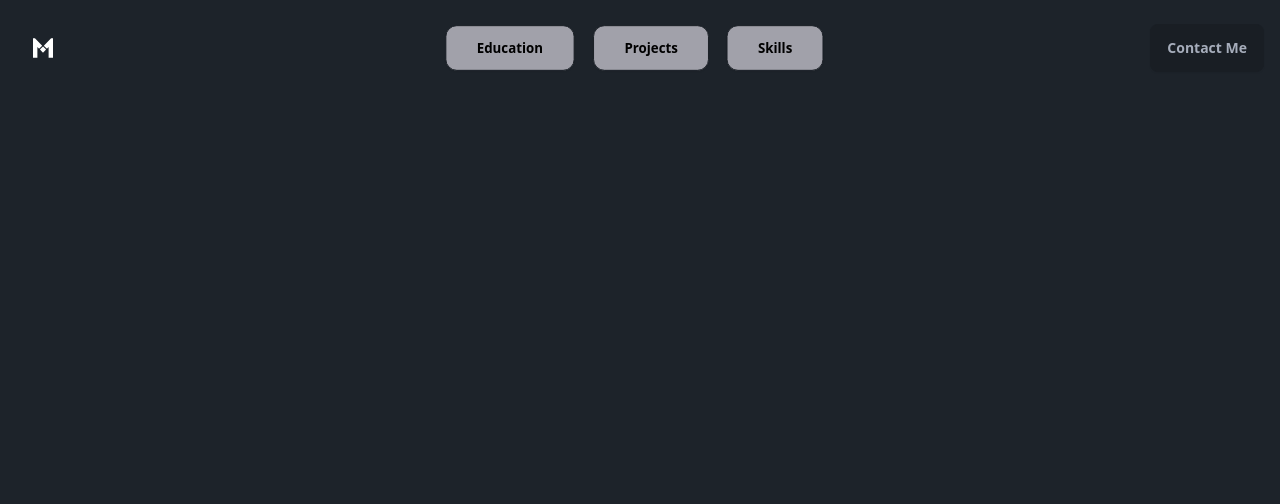
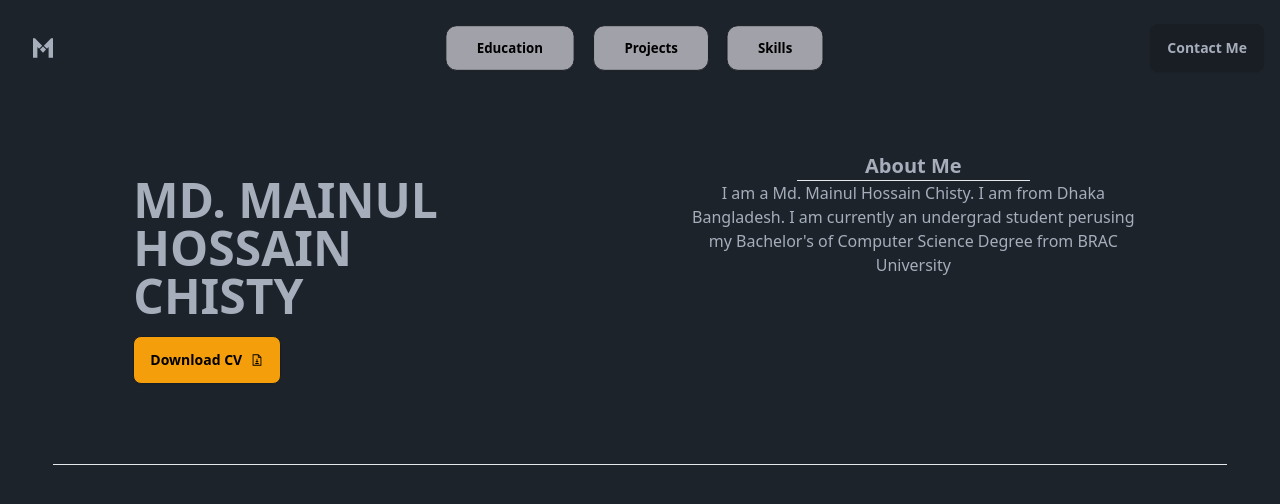
Before and after one commit to Mainul21/My-Portfolio, a React (Vite) app: page / in a window 1280 px wide. Shown: the top 504 px of the page. Built offline with nearby package versions, Linux system fonts and the light colour scheme.

Commit message:
working on about me section

```diff
--- a/src/App.jsx
+++ b/src/App.jsx
@@ -1,9 +1,13 @@
+import AboutME from "./Components/AboutME";
 import Header from "./Components/Header";
 
 const App = () => {
   return (
     <div>
       <Header></Header>
+      <div className="w-11/12 mx-auto">
+      <AboutME></AboutME>
+      </div>
     </div>
   );
 };
--- /dev/null
+++ b/src/Components/AboutME.jsx
@@ -0,0 +1,21 @@
+import { LiaFileDownloadSolid } from "react-icons/lia";
+
+const AboutME = () => {
+  return (
+    <div className=" p-10 grid grid-cols-2 border-b">
+      <div className=" p-10">
+        <h1 className="text-5xl font-bold">MD. MAINUL <br/>HOSSAIN <br /> CHISTY</h1>
+        <div>
+          <a href="/public/Mainul Hossain (1).pdf" download="Mainul's Resume"><button className="btn text-black font-bold mt-4 bg-amber-500 hover:bg-blue-500">Download CV <LiaFileDownloadSolid className="font-bold"/></button></a>
+        </div>
+      </div>
+      <div className="px-10 py-4">
+        <h1 className="text-center font-bold text-xl border-b w-1/2 mx-auto">About Me</h1>
+        <p className="text-center justify-evenly">I am a Md. Mainul Hossain Chisty. I am from Dhaka Bangladesh. I am currently an undergrad student perusing my Bachelor's of Computer Science Degree from BRAC University </p>
+      </div>
+
+    </div>
+  );
+};
+
+export default AboutME;
--- a/src/index.css
+++ b/src/index.css
@@ -2,8 +2,8 @@
 @tailwind components;
 @tailwind utilities;
 
-body{
+/* body{
   background-color: black;
   color: white;
 
-}
+} */
```
Also changed, not shown: 1 other file (tests, documents, lock files or other folders).
